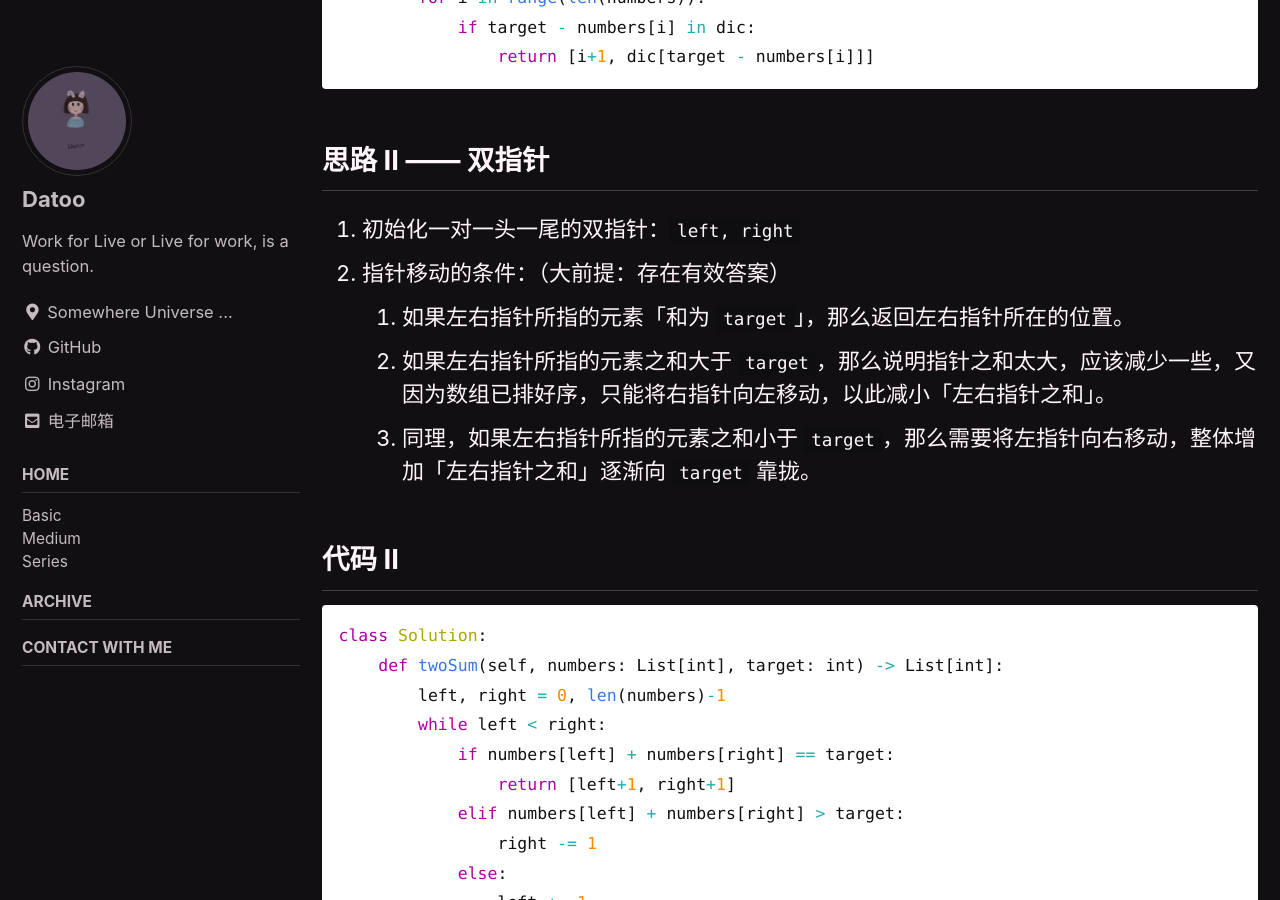
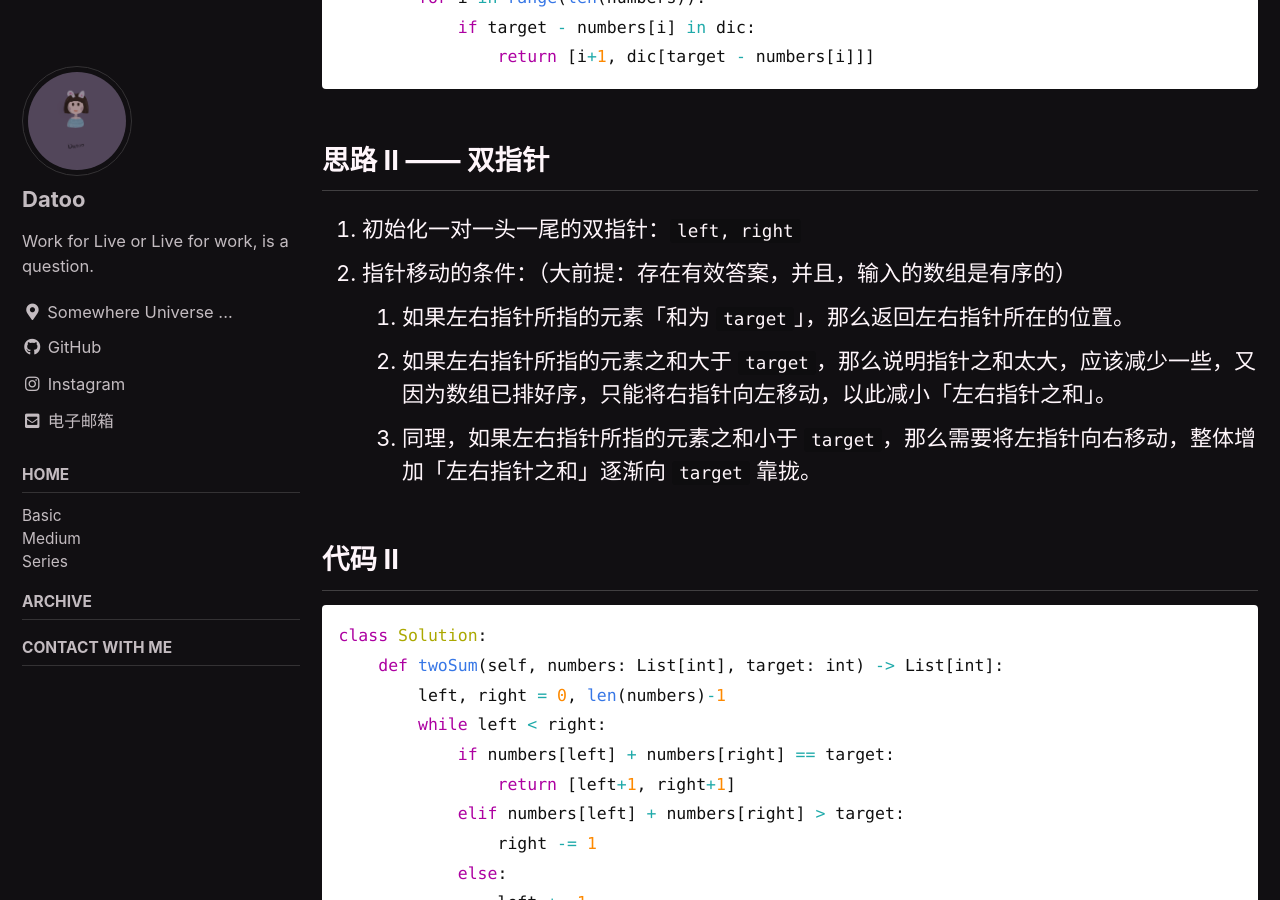
Before and after one commit to DaToo-J/DaToo-J.GitHub.io, a Jekyll site: the page built from _posts/2021-03-04-two-sum-ii-input-array-is-sorted.md, in a window 1280 px wide and 900 px high, scrolled down 2273 px. Built offline with Jekyll 4.4.1, drawn with Linux system fonts in a browser that asks for light colours; cached includes are drawn as plain includes; comment, search, counter and statistics services are not loaded.

Commit message:
edit 167 solution

```diff
--- a/_posts/2021-03-04-two-sum-ii-input-array-is-sorted.md
+++ b/_posts/2021-03-04-two-sum-ii-input-array-is-sorted.md
@@ -70,7 +70,7 @@ class Solution:
 ## 思路 II —— 双指针
 
 1. 初始化一对一头一尾的双指针：`left, right`
-2. 指针移动的条件：（大前提：存在有效答案）
+2. 指针移动的条件：（大前提：存在有效答案，并且，输入的数组是有序的）
    1. 如果左右指针所指的元素「和为 `target`」，那么返回左右指针所在的位置。
    2. 如果左右指针所指的元素之和大于 `target`，那么说明指针之和太大，应该减少一些，又因为数组已排好序，只能将右指针向左移动，以此减小「左右指针之和」。
    3. 同理，如果左右指针所指的元素之和小于 `target`，那么需要将左指针向右移动，整体增加「左右指针之和」逐渐向 `target` 靠拢。
```
